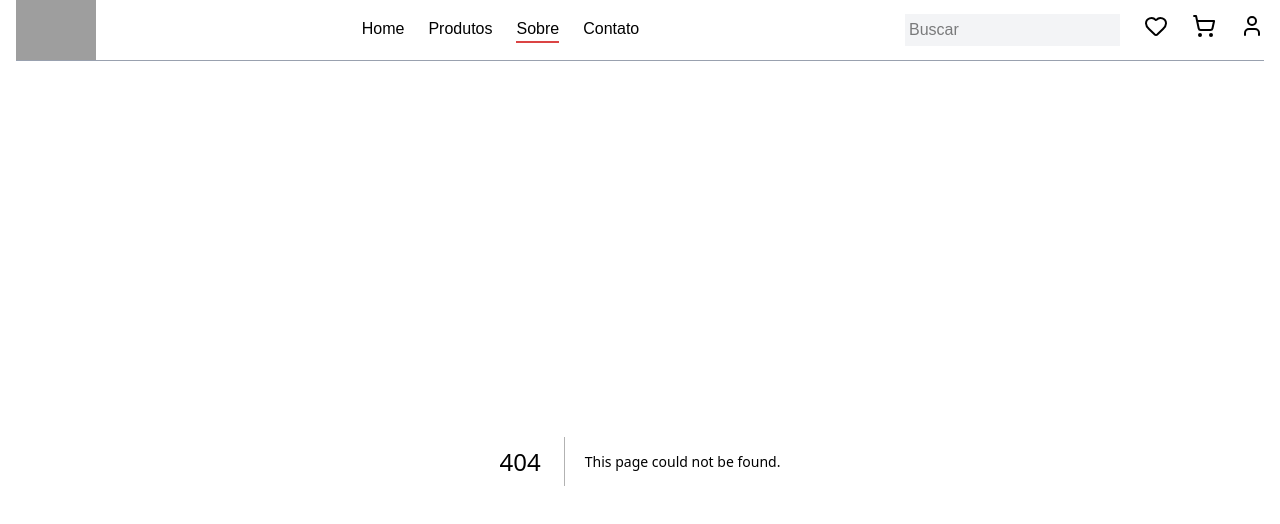
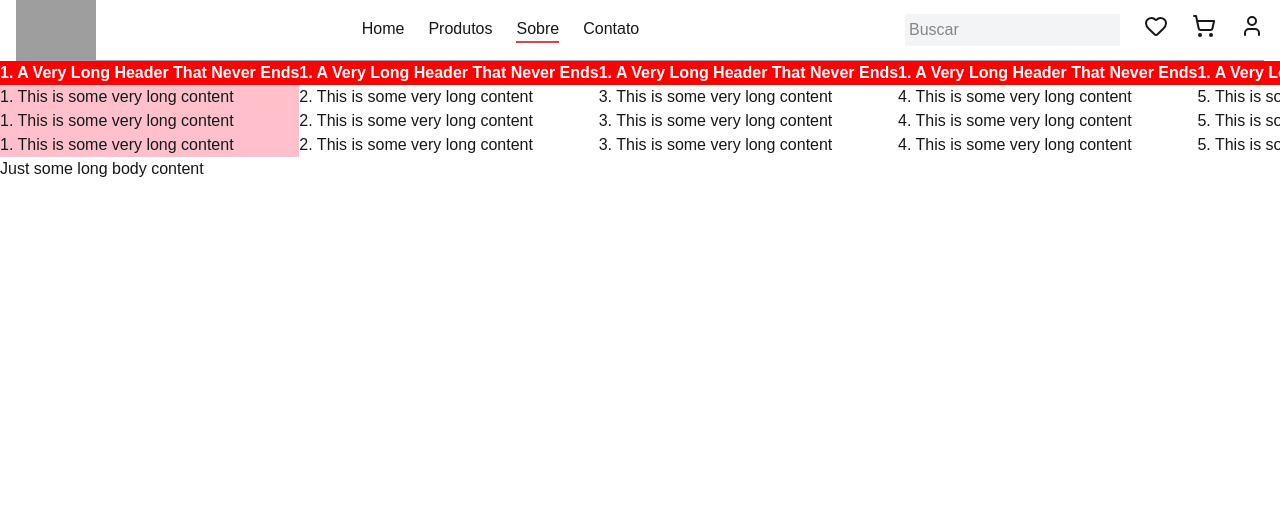
Before and after one commit to ScarlateAlves/store, a Next.js app: page /about in a window 1280 px wide. Before the commit this address had no page. Shown: the top 524 px of the page. Built offline with nearby package versions, Linux system fonts and the light colour scheme; grey boxes are pictures that could not be loaded.

Commit message:
feat: add table

```diff
--- /dev/null
+++ b/src/app/about/page.tsx
@@ -0,0 +1,171 @@
+"use client";
+
+export default function About() {
+  return (
+    <div>
+      <div>
+        <div
+          id="tableHeaders"
+          style={{
+            overflowX: "hidden",
+            position: "sticky",
+            top: 0,
+
+            background: "red",
+            color: "white",
+          }}
+        >
+          <table>
+            <thead>
+              <tr>
+                <th
+                  style={{ whiteSpace: "nowrap", left: 0, position: "sticky" }}
+                >
+                  1. A Very Long Header That Never Ends
+                </th>
+                <th style={{ whiteSpace: "nowrap" }}>
+                  1. A Very Long Header That Never Ends
+                </th>
+                <th style={{ whiteSpace: "nowrap" }}>
+                  1. A Very Long Header That Never Ends
+                </th>{" "}
+                <th style={{ whiteSpace: "nowrap" }}>
+                  1. A Very Long Header That Never Ends
+                </th>{" "}
+                <th style={{ whiteSpace: "nowrap" }}>
+                  1. A Very Long Header That Never Ends
+                </th>{" "}
+                <th style={{ whiteSpace: "nowrap" }}>
+                  1. A Very Long Header That Never Ends
+                </th>
+              </tr>
+            </thead>
+          </table>
+        </div>
+
+        <div
+          id="tableBody"
+          style={{ overflowX: "scroll" }}
+          onScroll={(e) => {
+            const tableHeaders = document.getElementById("tableHeaders");
+            if (tableHeaders) {
+              tableHeaders.scrollLeft = (e.target as HTMLDivElement).scrollLeft;
+            }
+          }}
+        >
+          <table>
+            <thead style={{ lineHeight: "0px", opacity: 0 }}>
+              <tr>
+                <th style={{ whiteSpace: "nowrap" }}>
+                  1. A Very Long Header That Never Ends
+                </th>
+                <th style={{ whiteSpace: "nowrap" }}>
+                  2. A Very Long Header That Never Ends
+                </th>
+                <th style={{ whiteSpace: "nowrap" }}>
+                  3. A Very Long Header That Never Ends
+                </th>
+                <th style={{ whiteSpace: "nowrap" }}>
+                  4. A Very Long Header That Never Ends
+                </th>
+                <th style={{ whiteSpace: "nowrap" }}>
+                  5. A Very Long Header That Never Ends
+                </th>
+                <th style={{ whiteSpace: "nowrap" }}>
+                  6. A Very Long Header That Never Ends
+                </th>
+              </tr>
+            </thead>
+            <tbody>
+              <tr>
+                <td
+                  style={{
+                    whiteSpace: "nowrap",
+                    background: "pink",
+                    left: 0,
+                    position: "sticky",
+                  }}
+                >
+                  1. This is some very long content
+                </td>
+                <td style={{ whiteSpace: "nowrap" }}>
+                  2. This is some very long content
+                </td>
+                <td style={{ whiteSpace: "nowrap" }}>
+                  3. This is some very long content
+                </td>
+                <td style={{ whiteSpace: "nowrap" }}>
+                  4. This is some very long content
+                </td>
+                <td style={{ whiteSpace: "nowrap" }}>
+                  5. This is some very long content
+                </td>
+                <td style={{ whiteSpace: "nowrap" }}>
+                  6. This is some very long content
+                </td>
+              </tr>
+              <tr>
+                <td
+                  style={{
+                    whiteSpace: "nowrap",
+                    background: "pink",
+                    left: 0,
+                    position: "sticky",
+                  }}
+                >
+                  1. This is some very long content
+                </td>
+                <td style={{ whiteSpace: "nowrap" }}>
+                  2. This is some very long content
+                </td>
+                <td style={{ whiteSpace: "nowrap" }}>
+                  3. This is some very long content
+                </td>
+                <td style={{ whiteSpace: "nowrap" }}>
+                  4. This is some very long content
+                </td>
+                <td style={{ whiteSpace: "nowrap" }}>
+                  5. This is some very long content
+                </td>
+                <td style={{ whiteSpace: "nowrap" }}>
+                  6. This is some very long content
+                </td>
+              </tr>
+              <tr>
+                <td
+                  style={{
+                    whiteSpace: "nowrap",
+                    background: "pink",
+                    left: 0,
+                    position: "sticky",
+                  }}
+                >
+                  1. This is some very long content
+                </td>
+                <td style={{ whiteSpace: "nowrap" }}>
+                  2. This is some very long content
+                </td>
+                <td style={{ whiteSpace: "nowrap" }}>
+                  3. This is some very long content
+                </td>
+                <td style={{ whiteSpace: "nowrap" }}>
+                  4. This is some very long content
+                </td>
+                <td style={{ whiteSpace: "nowrap" }}>
+                  5. This is some very long content
+                </td>
+                <td style={{ whiteSpace: "nowrap" }}>
+                  6. This is some very long content
+                </td>
+              </tr>
+            </tbody>
+          </table>
+        </div>
+      </div>
+
+      <div style={{ minHeight: "2000px" }}>
+        <p> Just some long body content</p>
+      </div>
+    </div>
+  );
+}
--- /dev/null
+++ b/src/app/products/page.tsx
@@ -0,0 +1,119 @@
+"use client";
+
+export default function Products() {
+  return (
+    <div>
+      <div>
+        <div
+          id="tableHeaders"
+          style={{
+            overflowX: "hidden",
+            position: "sticky",
+            top: 0,
+            background: "white",
+            zIndex: 50,
+          }}
+        >
+          <table className="w-full border-collapse">
+            <thead>
+              <tr className="h-14">
+                <th
+                  className="px-3 py-2 align-middle text-left bg-white"
+                  style={{
+                    whiteSpace: "nowrap",
+                    left: 0,
+                    position: "sticky",
+                  }}
+                >
+                  1. A Very Long Header That Never Ends
+                </th>
+                <th
+                  className="px-3 py-2 align-middle text-left"
+                  style={{ whiteSpace: "nowrap" }}
+                >
+                  1. A Very Long Header That Never Ends
+                </th>
+                <th
+                  className="px-3 py-2 align-middle text-left"
+                  style={{ whiteSpace: "nowrap" }}
+                >
+                  1. A Very Long Header That Never Ends
+                </th>
+              </tr>
+            </thead>
+          </table>
+        </div>
+
+        <div
+          id="tableBody"
+          style={{ overflowX: "scroll" }}
+          onScroll={(e) => {
+            const tableHeaders = document.getElementById("tableHeaders");
+            if (tableHeaders) {
+              tableHeaders.scrollLeft = (e.target as HTMLDivElement).scrollLeft;
+            }
+          }}
+        >
+          <table className="w-full border-collapse">
+            <thead style={{ lineHeight: "0px", opacity: 0 }}>
+              <tr>
+                <th
+                  className="px-3 align-middle text-left "
+                  style={{
+                    whiteSpace: "nowrap",
+                    left: 0,
+                    position: "sticky",
+                  }}
+                >
+                  1. A Very Long Header That Never Ends
+                </th>
+                <th
+                  className="px-3  align-middle text-left"
+                  style={{ whiteSpace: "nowrap" }}
+                >
+                  2. A Very Long Header That Never Ends
+                </th>
+                <th
+                  className="px-3  align-middle text-left"
+                  style={{ whiteSpace: "nowrap" }}
+                >
+                  3. A Very Long Header That Never Ends
+                </th>
+              </tr>
+            </thead>
+            <tbody>
+              <tr className="h-14">
+                <td
+                  className="px-3 py-2 align-middle text-left bg-white"
+                  style={{
+                    whiteSpace: "nowrap",
+                    left: 0,
+                    position: "sticky",
+                  }}
+                >
+                  1. This is some very long content
+                </td>
+                <td
+                  className="px-3 py-2 align-middle text-left"
+                  style={{ whiteSpace: "nowrap" }}
+                >
+                  2. This is some very long content
+                </td>
+                <td
+                  className="px-3 py-2 align-middle text-left"
+                  style={{ whiteSpace: "nowrap" }}
+                >
+                  3. This is some very long content
+                </td>
+              </tr>
+            </tbody>
+          </table>
+        </div>
+      </div>
+
+      <div style={{ minHeight: "2000px" }}>
+        <p> Just some long body content</p>
+      </div>
+    </div>
+  );
+}
```
Also changed, not shown: src/app/about.tsx (deleted), src/app/products.tsx (deleted).
